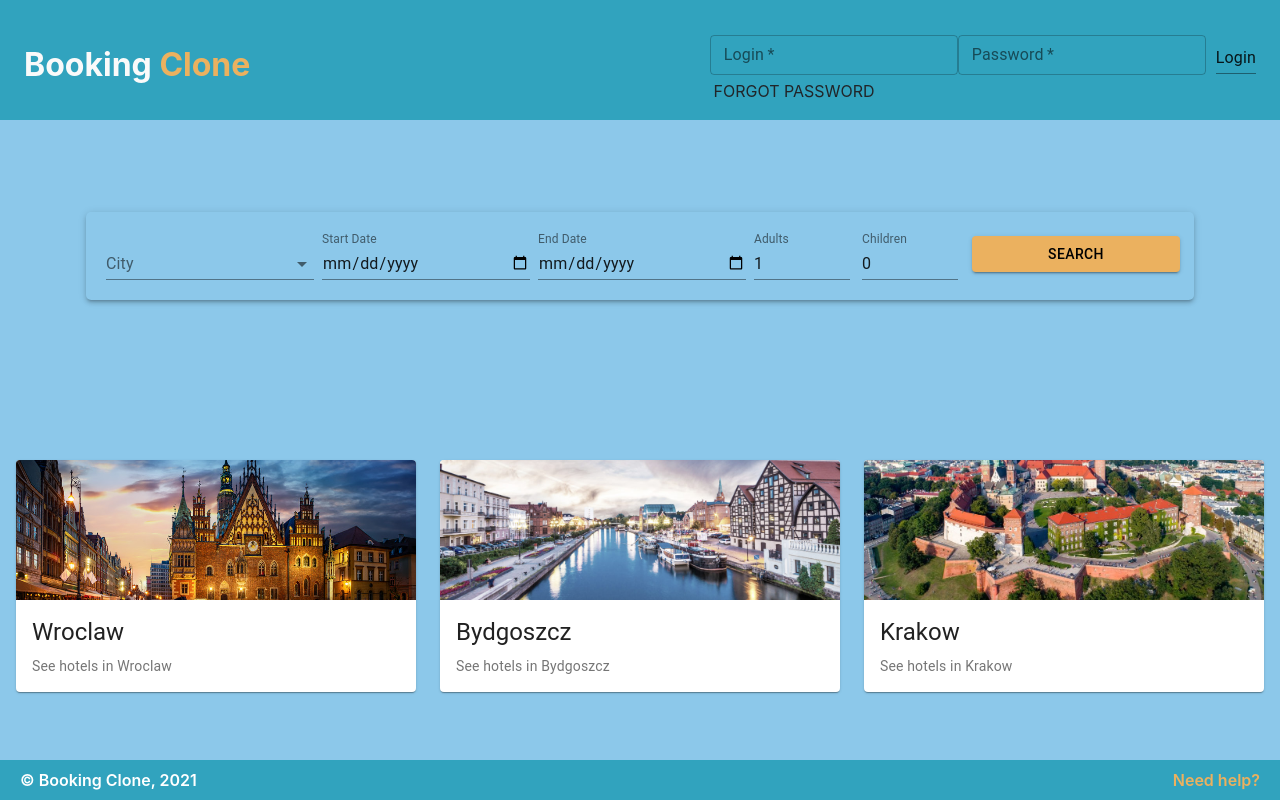
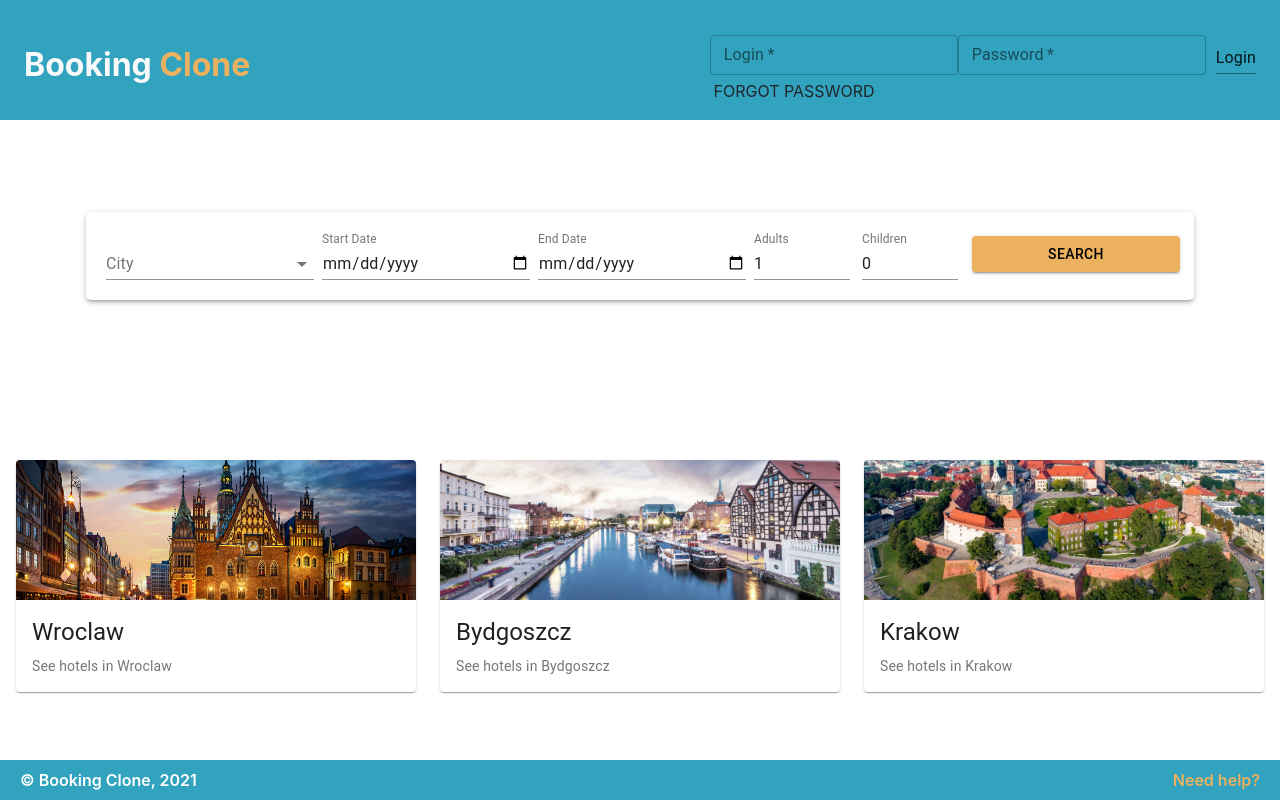
Before and after one commit to hoolek77/booking-clone-Web, a React (Create React App) app: page / in a window 1280 px wide. Built offline with nearby package versions, Linux system fonts and the light colour scheme.

Commit message:
Closes #52

```diff
--- a/src/content/css/main.css
+++ b/src/content/css/main.css
@@ -31,7 +31,6 @@
   width: 100%;
   height: 85vh;
   padding: 20px;
-  background: #8cc8ea;
 }
 
 @keyframes App-logo-spin {
```
